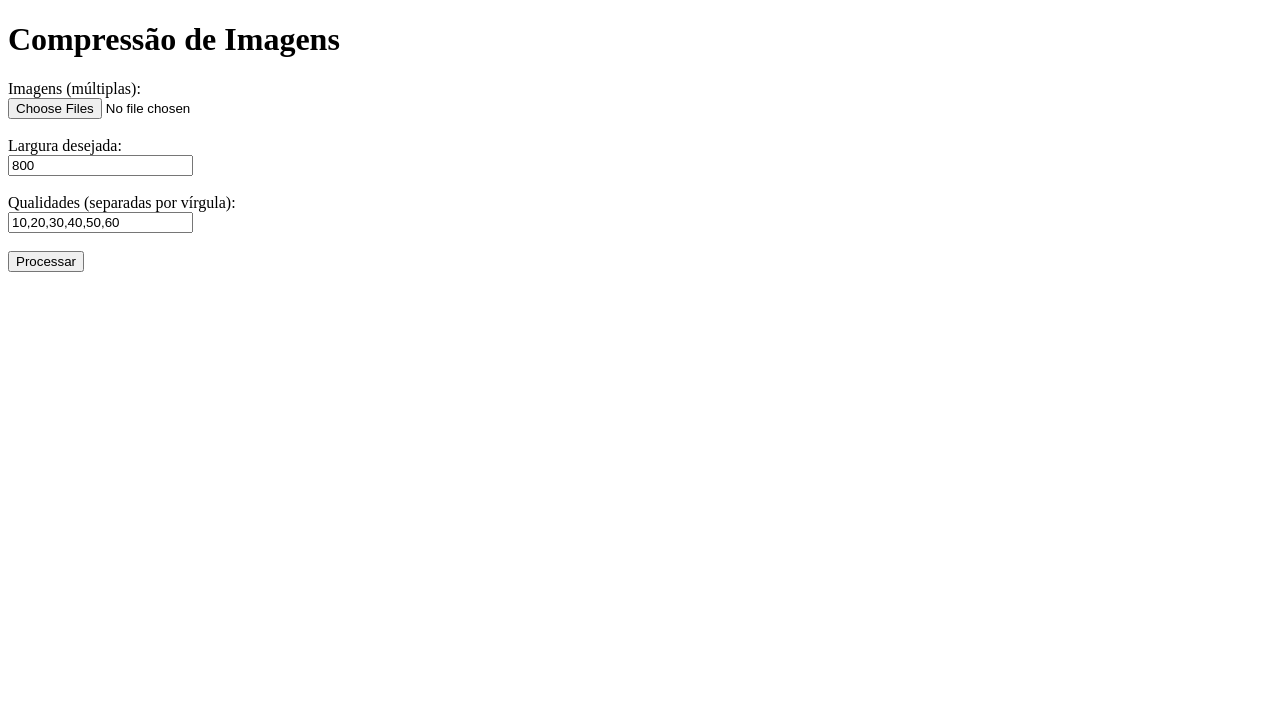
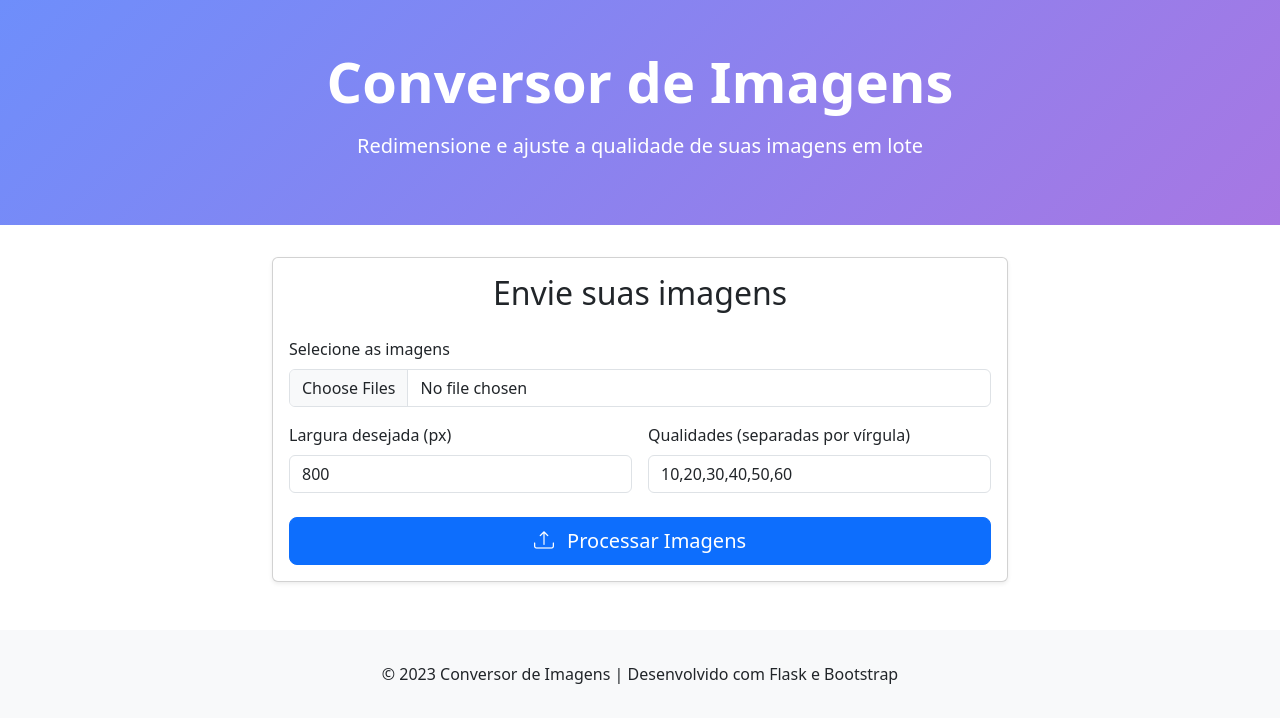
Before and after one commit to Arkanun/Convert_img, a Flask app: page / in a window 1280 px wide. Shown: the top 723 px of the page. Run offline with Flask 3, Linux system fonts and the light colour scheme.

Commit message:
Update index.html

```diff
--- a/templates/index.html
+++ b/templates/index.html
@@ -1,22 +1,45 @@
-<!DOCTYPE html>
-<html>
-<head>
-  <meta charset="UTF-8">
-  <title>Compressão de Imagens</title>
-</head>
-<body>
-  <h1>Compressão de Imagens</h1>
-  <form action="/" method="POST" enctype="multipart/form-data">
-    <label>Imagens (múltiplas):</label><br>
-    <input type="file" name="imagens" multiple required><br><br>
+{% extends "base.html" %}
 
-    <label>Largura desejada:</label><br>
-    <input type="number" name="largura" value="800" required><br><br>
+{% block content %}
+<div class="hero-section">
+    <div class="container text-center">
+        <h1 class="display-4 fw-bold mb-3">Conversor de Imagens</h1>
+        <p class="lead">Redimensione e ajuste a qualidade de suas imagens em lote</p>
+    </div>
+</div>
 
-    <label>Qualidades (separadas por vírgula):</label><br>
-    <input type="text" name="qualidades" value="10,20,30,40,50,60" required><br><br>
+<div class="container">
+    <div class="row justify-content-center">
+        <div class="col-lg-8">
+            <div class="card shadow-sm">
+                <div class="card-body">
+                    <h2 class="card-title text-center mb-4">Envie suas imagens</h2>
+                    <form method="post" enctype="multipart/form-data">
+                        <div class="mb-3">
+                            <label for="imagens" class="form-label">Selecione as imagens</label>
+                            <input class="form-control" type="file" id="imagens" name="imagens" multiple required>
+                        </div>
 
-    <button type="submit">Processar</button>
-  </form>
-</body>
-</html>
+                        <div class="row g-3 mb-4">
+                            <div class="col-md-6">
+                                <label for="largura" class="form-label">Largura desejada (px)</label>
+                                <input type="number" class="form-control" id="largura" name="largura" value="800" min="100">
+                            </div>
+                            <div class="col-md-6">
+                                <label for="qualidades" class="form-label">Qualidades (separadas por vírgula)</label>
+                                <input type="text" class="form-control" id="qualidades" name="qualidades" value="10,20,30,40,50,60">
+                            </div>
+                        </div>
+
+                        <div class="d-grid">
+                            <button type="submit" class="btn btn-primary btn-lg">
+                                <i class="bi bi-upload me-2"></i> Processar Imagens
+                            </button>
+                        </div>
+                    </form>
+                </div>
+            </div>
+        </div>
+    </div>
+</div>
+{% endblock %}
```
